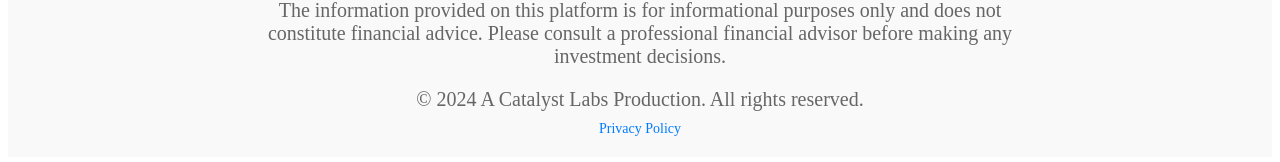
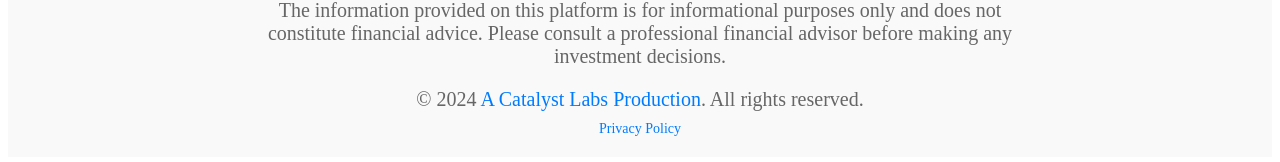
Before and after one commit to jeromejjb/SEC-insights, a Vue app: page / in a window 1280 px wide. Shown: the part 1299-1461 px from the top of the page. Built offline with nearby package versions, Linux system fonts and the light colour scheme.

Commit message:
adding some links to other projects

```diff
--- a/src/components/LandingPage.vue
+++ b/src/components/LandingPage.vue
@@ -68,7 +68,7 @@
           <p>
             The information provided on this platform is for informational purposes only and does not constitute financial advice. Please consult a professional financial advisor before making any investment decisions.
           </p>
-          <p>&copy; 2024 A Catalyst Labs Production. All rights reserved.</p>
+          <p>&copy; 2024 <a href="https://catalystlabs.io" target="_blank" rel="noopener noreferrer">A Catalyst Labs Production</a>. All rights reserved.</p>
           <router-link to="/privacy-policy">Privacy Policy</router-link>
         </div>
       </footer>
```
